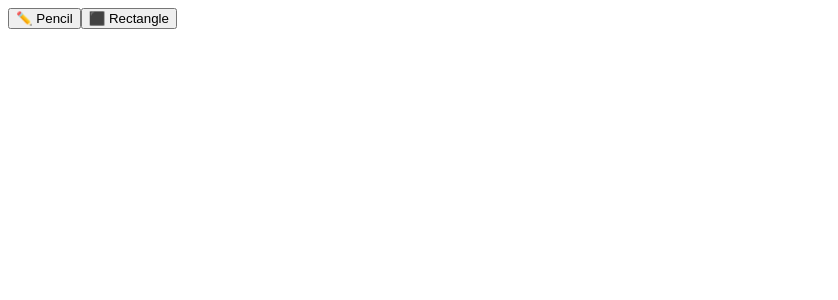
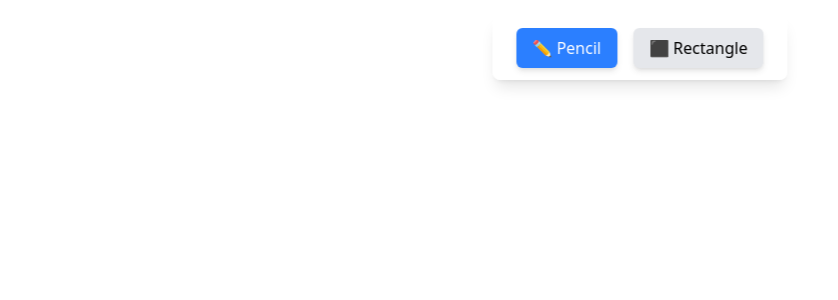
Before and after one commit to MiryalaNarayanaReddy/excalidraw, a Next.js app: page / in a window 1280 px wide. Shown: the top 300 px of the page, without its empty margins (0-838 px from the left). Built offline with nearby package versions, Linux system fonts and the light colour scheme.

Commit message:
fixed css issue

```diff
--- a/package.json
+++ b/package.json
@@ -19,8 +19,6 @@
     "@types/node": "^20",
     "@types/react": "^19",
     "@types/react-dom": "^19",
-    "eslint": "9.22.0",
-    "eslint-config-next": "15.2.2",
     "tailwindcss": "^4",
     "typescript": "^5"
   }
--- /dev/null
+++ b/src/app/globals.css
@@ -0,0 +1 @@
+@import "tailwindcss";
--- a/src/app/layout.tsx
+++ b/src/app/layout.tsx
@@ -1,17 +1,39 @@
+import type { Metadata } from "next";
+import { Geist, Geist_Mono } from "next/font/google";
+import "./globals.css";
 import { DrawingProvider } from "@/context/DrawingContext";
 import Navbar from "@/components/Navbar"; // Fixed case issue
 
-export default function RootLayout({ children }: { children: React.ReactNode }) {
+const geistSans = Geist({
+  variable: "--font-geist-sans",
+  subsets: ["latin"],
+});
+
+const geistMono = Geist_Mono({
+  variable: "--font-geist-mono",
+  subsets: ["latin"],
+});
+
+export const metadata: Metadata = {
+  title: "Create Next App",
+  description: "Generated by create next app",
+};
+
+export default function RootLayout({
+  children,
+}: Readonly<{
+  children: React.ReactNode;
+}>) {
   return (
-    <html>
-      <body className="w-full">
-
+    <html lang="en">
+      <body
+        className={`${geistSans.variable} ${geistMono.variable} antialiased`}
+      >
         <DrawingProvider>
         <Navbar />
           {/* Main content */}
           {children}
-        </DrawingProvider>
-      </body>
+        </DrawingProvider>      </body>
     </html>
   );
 }
--- a/src/app/page.tsx
+++ b/src/app/page.tsx
@@ -1,5 +1,4 @@
 import RoughCanvas from "@/components/RoughCanvas";
-import Navbar from "@/components/Navbar";
 
 export default function Home() {
   return (
```
Also changed, not shown: 1 other file (tests, documents, lock files or other folders).
